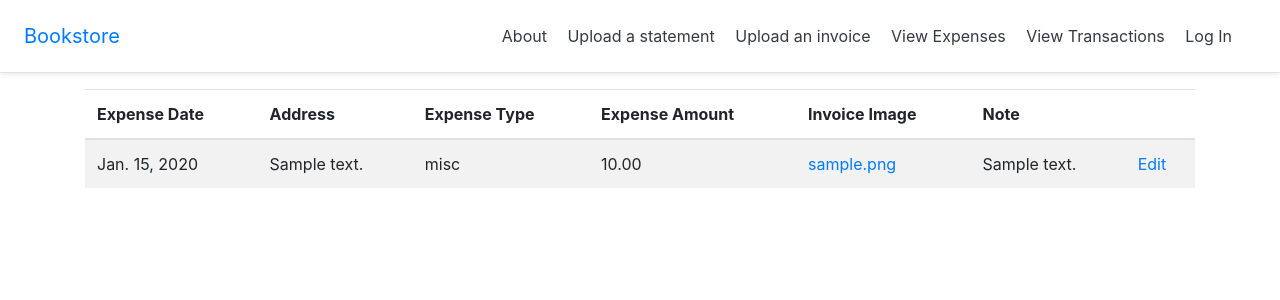
After one commit to duybtr/tbi, a Django app: page /list_expenses/ in a window 1280 px wide. The commit adds this page. Shown: the top 300 px of the page. Run offline with Django 3.2, Linux system fonts and the light colour scheme; tables that the repository leaves empty hold one stand-in row (values such as "Sample post"); parts of the project's set-up code (start-up, migrations or seed data) failed here and were passed over; some libraries are stand-ins or nearby versions.

Commit message:
full url path to gcs

```diff
--- a/config/settings.py
+++ b/config/settings.py
@@ -73,7 +73,7 @@ INSTALLED_APPS = [
     'helloworld', #new
     'transactions', #new
     'accounts', #new
-    'testcsv', #new #testing
+
 
 ]
 
--- a/templates/_base.html
+++ b/templates/_base.html
@@ -21,6 +21,8 @@
         <a class="p-2 text-dark" href="{% url 'about' %}">About</a>
         <a class="p-2 text-dark" href="{% url 'upload_csv' %}">Upload a statement</a>
         <a class="p-2 text-dark" href="{% url 'upload_invoice' %}">Upload an invoice</a>
+        <a class="p-2 text-dark" href="{% url 'expense_list' %}">View Expenses</a>
+        <a class="p-2 text-dark" href="{% url 'transaction_list' %}">View Transactions</a>
         {% if user.is_authenticated %}
           <a class="p-2 text-dark" href="{% url 'logout' %}">Log Out</a>
         {% else %}
--- /dev/null
+++ b/templates/transactions/expense_list.html
@@ -0,0 +1,31 @@
+{% extends '_base.html' %}
+
+{% block content %}
+<table class="table table-striped">
+    <thead>
+      <tr>
+        <th scope="col">Expense Date</th>
+        <th scope="col">Address</th>
+        <th scope="col">Expense Type</th>
+        <th scope="col">Expense Amount</th>
+        <th scope="col">Invoice Image</th>
+        <th scope="col">Note </th>
+        <th></th>
+      </tr>
+    </thead>
+    <tbody>
+      {% for expense in object_list %}
+      <tr>
+        <td>{{ expense.expense_date }}</td>
+        <td>{{ expense.address }}</td>
+        <td>{{ expense.expense_type }}</td>
+        <td>{{ expense.amount }}</td>
+        <td><a href="{{ expense.display_full_path_to_gcs }}">{{ expense.invoice_image.name }}</a></td>
+        <td>{{ expense.note }}</td>
+        <td><a href="{% url 'expense_edit' expense.pk %}">Edit</a></td>
+     </tr>
+      {% endfor %}
+    </tbody>
+  </table>
+
+{% endblock content %}
--- a/transactions/models.py
+++ b/transactions/models.py
@@ -33,6 +33,8 @@ class Rental_Unit(models.Model):
         return '{} {}'.format(self.address, self.suite)
 
 class Expense(models.Model):
+    GCS_ROOT_BUCKET = 'tbi-document-images'
+
     expense_date = models.DateField()
     address = models.ForeignKey(
         Property,
@@ -55,3 +57,6 @@ class Expense(models.Model):
     amount = models.DecimalField(max_digits=20, decimal_places=2)
     invoice_image = models.FileField()
     note = models.TextField(max_length = 500)
+
+    def display_full_path_to_gcs(self):
+        return 'https://storage.cloud.google.com/tbi_document_images/{}'.format(self.invoice_image.name)
--- a/transactions/urls.py
+++ b/transactions/urls.py
@@ -1,7 +1,15 @@
 # transactions/urls.py
-
 from django.urls import path
-from .views import HomePageView, AboutPageView, TransactionUpdateView, statement_upload, transaction_list, CreateExpenseView
+from .views import (
+    HomePageView,
+    AboutPageView,
+    TransactionUpdateView,
+    statement_upload,
+    transaction_list,
+    CreateExpenseView,
+    ExpenseListView,
+    ExpenseUpdateView
+)
 
 urlpatterns = [
     path('', HomePageView.as_view(), name='home'),
@@ -10,4 +18,6 @@ urlpatterns = [
     path('upload_invoice/', CreateExpenseView.as_view(), name='upload_invoice'),
     path('list_transactions/', transaction_list, name='transaction_list'),
     path('<int:pk>/transaction_edit/', TransactionUpdateView.as_view(), name='transaction_edit'),
+    path('<int:pk>/expense_edit/', ExpenseUpdateView.as_view(), name='expense_edit'),
+    path('list_expenses/', ExpenseListView.as_view(), name='expense_list'),
 ]
--- a/transactions/views.py
+++ b/transactions/views.py
@@ -9,6 +9,7 @@ from .forms import StatementUploadForm, TransactionUpdateForm, CreateExpenseForm
 from django.http import HttpResponseRedirect
 from django.urls import reverse, reverse_lazy
 from django.views.generic.edit import UpdateView, CreateView
+from django.views.generic import ListView
 from google.cloud import storage
 import logging
 import datetime
@@ -89,9 +90,13 @@ def transaction_list(request):
 # gcloud auth application-default login
 def store_in_gcs(file, bucket_path):
     client = storage.Client()
+    logging.info(client)
     bucket = client.get_bucket(bucket_path)
+    logging.info(bucket)
     blob = bucket.blob(file.name)
+    logging.info(blob)
     blob.upload_from_file(file)
+    logging.info('File {} uploaded'.format(file))
 
 class TransactionUpdateView(UpdateView):
     model = Transaction
@@ -102,16 +107,14 @@ class TransactionUpdateView(UpdateView):
     def form_valid(self, form):
         # This method is called when valid form data has been POSTed.
         # It should return an HttpResponse.
-        #logging.info(form.document_image)
         store_in_gcs(form.files['document_image'], 'tbi_document_images')
-        #logging.info([[k,v] for k, values in form.files['tbi-document-image'].items() for v in values])
         return super().form_valid(form)
 
 class CreateExpenseView(CreateView):
     model = Expense
     form_class = CreateExpenseForm
     template_name = 'transactions/create_expense.html'
-    success_url = reverse_lazy('transaction_list')
+    success_url = reverse_lazy('expense_list')
 
     def get(self, request, *args, **kwargs):
         form = self.form_class(initial=self.initial)
@@ -120,7 +123,20 @@ class CreateExpenseView(CreateView):
     def post(self, request, *args, **kwargs):
         form = self.form_class(request.POST, request.FILES)
         if form.is_valid():
-            # <process form cleaned data>
-            store_in_gcs(form.files['invoice_image'], 'tbi_document_images')
+            form.save()
             return HttpResponseRedirect(self.success_url)
         return render(request, self.template_name, {'form': form})
+
+    def form_valid(self, form):
+        store_in_gcs(form.files['invoice_image'], 'tbi_document_images')
+        return super().form_valid(form)
+
+class ExpenseListView(ListView):
+    model = Expense
+    template_name = 'transactions/expense_list.html'
+
+class ExpenseUpdateView(UpdateView):
+    model = Expense
+    form_class = CreateExpenseForm
+    template_name = 'transactions/expense_edit.html'
+    success_url = reverse_lazy('expense_list')
```
Also changed, not shown: templates/transactions/expense_edit.html (added, +9 -0 lines).
